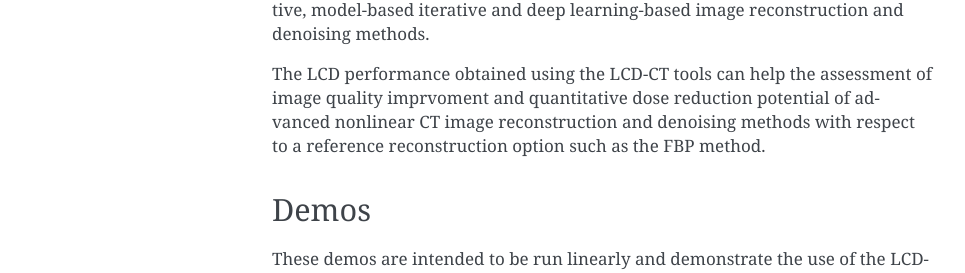
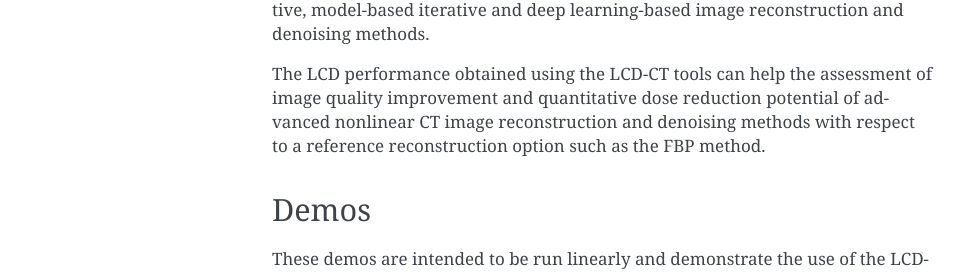
Before and after one commit to DIDSR/LCD_CT, a Sphinx documentation site: the page built from docs/source/usage.rst, in a window 1280 px wide. Shown: the part 337-610 px from the top of the page, without its empty margins (148-1113 px from the left). Built offline with Sphinx 7.4.7, drawn with Linux system fonts in a browser that asks for light colours.

Commit message:
spelling

```diff
--- a/README.rst
+++ b/README.rst
@@ -3,7 +3,7 @@ Low Contrast Detectability for CT Toolbox
 
 |zenodo| |docs|
 
-**Low Contrast Detectability for CT (LCD-CT) Toolbox** provides a common interface to evaluate the low contrast detectability (LCD) performance of advanced nonlinear CT image reconstruction and denoising algorithms. The toolbox uses model observers (MO) to evaluate the LCD of targets with known locations in test images obtained with the `MITA-LCD phantom <https://www.phantomlab.com/catphan-mita>`_. The model oberver detection accuracy is measured by the area under the receiver operating characteristic curve (AUC) and the detectability signal-to-noise ratio (d’_{snr}).  The LCD-CT toolbox can be used by CT developers to perform initial evaluation on image quality impprovement or dose reduction potential of their reconstruction and denoising algorithms.
+**Low Contrast Detectability for CT (LCD-CT) Toolbox** provides a common interface to evaluate the low contrast detectability (LCD) performance of advanced nonlinear CT image reconstruction and denoising algorithms. The toolbox uses model observers (MO) to evaluate the LCD of targets with known locations in test images obtained with the `MITA-LCD phantom <https://www.phantomlab.com/catphan-mita>`_. The model observer detection accuracy is measured by the area under the receiver operating characteristic curve (AUC) and the detectability signal-to-noise ratio (d’_{snr}).  The LCD-CT toolbox can be used by CT developers to perform initial evaluation on image quality improvement or dose reduction potential of their reconstruction and denoising algorithms.
 
 .. image:: diagram.png
         :width: 800
--- a/docs/source/usage.rst
+++ b/docs/source/usage.rst
@@ -14,7 +14,7 @@ Intended users are CT device developers and  image denoising and processing soft
 
 .. _LLZ: https://www.accessdata.fda.gov/scripts/cdrh/cfdocs/cfPCD/classification.cfm?id=5654
 
-The LCD performance obtained using the LCD-CT tools can help the assessment of image quality imprvoment and quantitative dose reduction potential of advanced nonlinear CT image reconstruction and denoising methods with respect to a reference reconstruction option such as the FBP method.
+The LCD performance obtained using the LCD-CT tools can help the assessment of image quality improvement and quantitative dose reduction potential of advanced nonlinear CT image reconstruction and denoising methods with respect to a reference reconstruction option such as the FBP method.
 
 Demos
 -----
```
Also changed, not shown: other parts of README.rst (+2 -2 lines).
